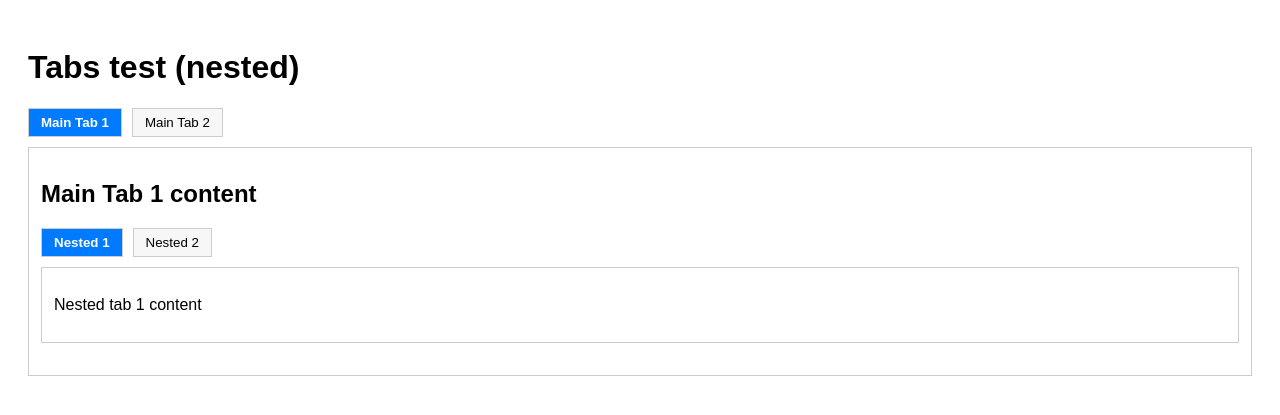
After one commit to dragoljubb/bbweb, a Flask app: template app/templates/pages/test/test_tabs.html in a window 1280 px wide. The commit adds this page. Shown: the top 415 px of the page. Run offline with Flask 3, Linux system fonts and the light colour scheme; the template is opened without the code that fills it, so the values that code supplies are empty.

Commit message:
20260115_0100

```diff
--- a/app/static/css/custom.css
+++ b/app/static/css/custom.css
@@ -224,6 +224,8 @@
     color: #222;
 }
 
+
+
 /* Responsive */
 @media (max-width: 992px) {
     .small-news-card {
--- a/app/templates/pages/game_details/_boxscore_away.html
+++ b/app/templates/pages/game_details/_boxscore_away.html
@@ -30,7 +30,7 @@
       <td>{{ p.assists }}</td>
       <td>{{ p.steals }}</td>
       <td>{{ p.blocks_favour }}</td>
-      <td class="col-small">{{ p.plus_minus }}</td>
+      <td class="col-small">{{ p.plusminus }}</td>
       <td class="strong">{{ p.valuation }}</td>
     </tr>
     {% endfor %}
--- a/app/templates/pages/game_details/_boxscore_home.html
+++ b/app/templates/pages/game_details/_boxscore_home.html
@@ -16,7 +16,6 @@
   </thead>
 
   <tbody>
-  Home count: {{ home_players|length }}
     {% for p in home_players %}
     <tr>
       <td class="col-small">{{ p.dorsal }}</td>
@@ -31,7 +30,7 @@
       <td>{{ p.assists }}</td>
       <td>{{ p.steals }}</td>
       <td>{{ p.blocks_favour }}</td>
-      <td class="col-small">{{ p.plus_minus }}</td>
+      <td class="col-small">{{ p.plusminus }}</td>
       <td class="strong">{{ p.valuation }}</td>
     </tr>
     {% endfor %}
--- /dev/null
+++ b/app/templates/pages/test/test_tabs.css
@@ -0,0 +1,44 @@
+body {
+  font-family: Arial, sans-serif;
+  padding: 20px;
+}
+
+.bb-tabs {
+  list-style: none;
+  padding: 0;
+  margin: 0 0 10px 0;
+  display: flex;
+  gap: 10px;
+}
+
+.bb-tabs li {
+  margin: 0;
+}
+
+.bb-tab {
+  padding: 6px 12px;
+  border: 1px solid #ccc;
+  background: #f7f7f7;
+  cursor: pointer;
+}
+
+.bb-tab.active {
+  background: #007bff;
+  color: white;
+  font-weight: 600;
+}
+
+.bb-tab-panel {
+  display: none;
+  padding: 12px;
+  border: 1px solid #ccc;
+  margin-bottom: 10px;
+}
+
+.bb-tab-panel.active {
+  display: block;
+}
+
+.tabs-container {
+  margin-bottom: 20px;
+}
--- /dev/null
+++ b/app/templates/pages/test/test_tabs.html
@@ -0,0 +1,51 @@
+<!DOCTYPE html>
+<html lang="en">
+<head>
+  <meta charset="UTF-8">
+  <title>Tabs Test</title>
+  <link rel="stylesheet" href="test_tabs.css">
+</head>
+<body>
+
+<h1>Tabs test (nested)</h1>
+
+<!-- MAIN TABS -->
+<div class="tabs-container">
+
+  <ul class="bb-tabs">
+    <li><button class="bb-tab active" data-tab="#main-1">Main Tab 1</button></li>
+    <li><button class="bb-tab" data-tab="#main-2">Main Tab 2</button></li>
+  </ul>
+
+  <div class="bb-tab-panel active" id="main-1">
+    <h2>Main Tab 1 content</h2>
+
+    <!-- NESTED TABS -->
+    <div class="tabs-container">
+
+      <ul class="bb-tabs">
+        <li><button class="bb-tab active" data-tab="#nested-1">Nested 1</button></li>
+        <li><button class="bb-tab" data-tab="#nested-2">Nested 2</button></li>
+      </ul>
+
+      <div class="bb-tab-panel active" id="nested-1">
+        <p>Nested tab 1 content</p>
+      </div>
+
+      <div class="bb-tab-panel" id="nested-2">
+        <p>Nested tab 2 content</p>
+      </div>
+
+    </div>
+  </div>
+
+  <div class="bb-tab-panel" id="main-2">
+    <h2>Main Tab 2 content</h2>
+    <p>Nothing nested here.</p>
+  </div>
+
+</div>
+
+<script src="test_tabs.js"></script>
+</body>
+</html>
--- /dev/null
+++ b/app/templates/pages/test/test_tabs.js
@@ -0,0 +1,26 @@
+document.addEventListener("click", function (e) {
+
+  const tab = e.target.closest(".bb-tab");
+  if (!tab) return;
+
+  e.preventDefault();
+
+  const container = tab.closest(".tabs-container");
+  if (!container) return;
+
+  const targetSelector = tab.dataset.tab;
+  if (!targetSelector) return;
+
+  const targetPanel = container.querySelector(targetSelector);
+  if (!targetPanel) return;
+
+  container.querySelectorAll(":scope > .bb-tabs .bb-tab")
+    .forEach(t => t.classList.remove("active"));
+
+  container.querySelectorAll(":scope > .bb-tab-panel")
+    .forEach(p => p.classList.remove("active"));
+
+  tab.classList.add("active");
+  targetPanel.classList.add("active");
+
+});
--- a/requirements.txt
+++ b/requirements.txt
@@ -2,3 +2,4 @@ flask==3.1.2
 flask_sqlalchemy==3.0.3
 psycopg[binary]
 python-dotenv==1.0.0
+sqlalchemy
```
Also changed, not shown: app/static/js/tabs.js (+23 -5 lines), app/templates/pages/game_details/played.html (+8 -5 lines), 2 other files.
